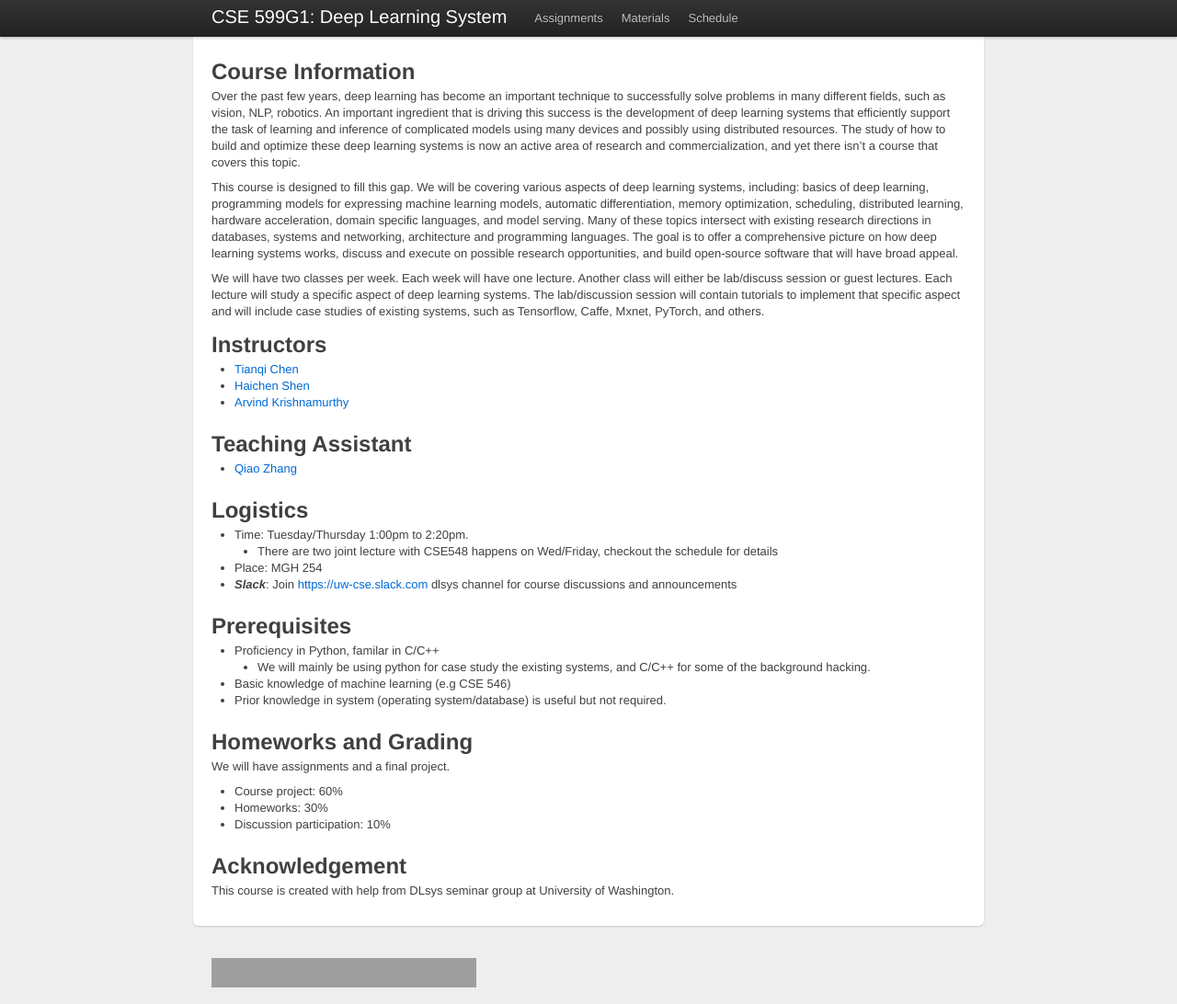
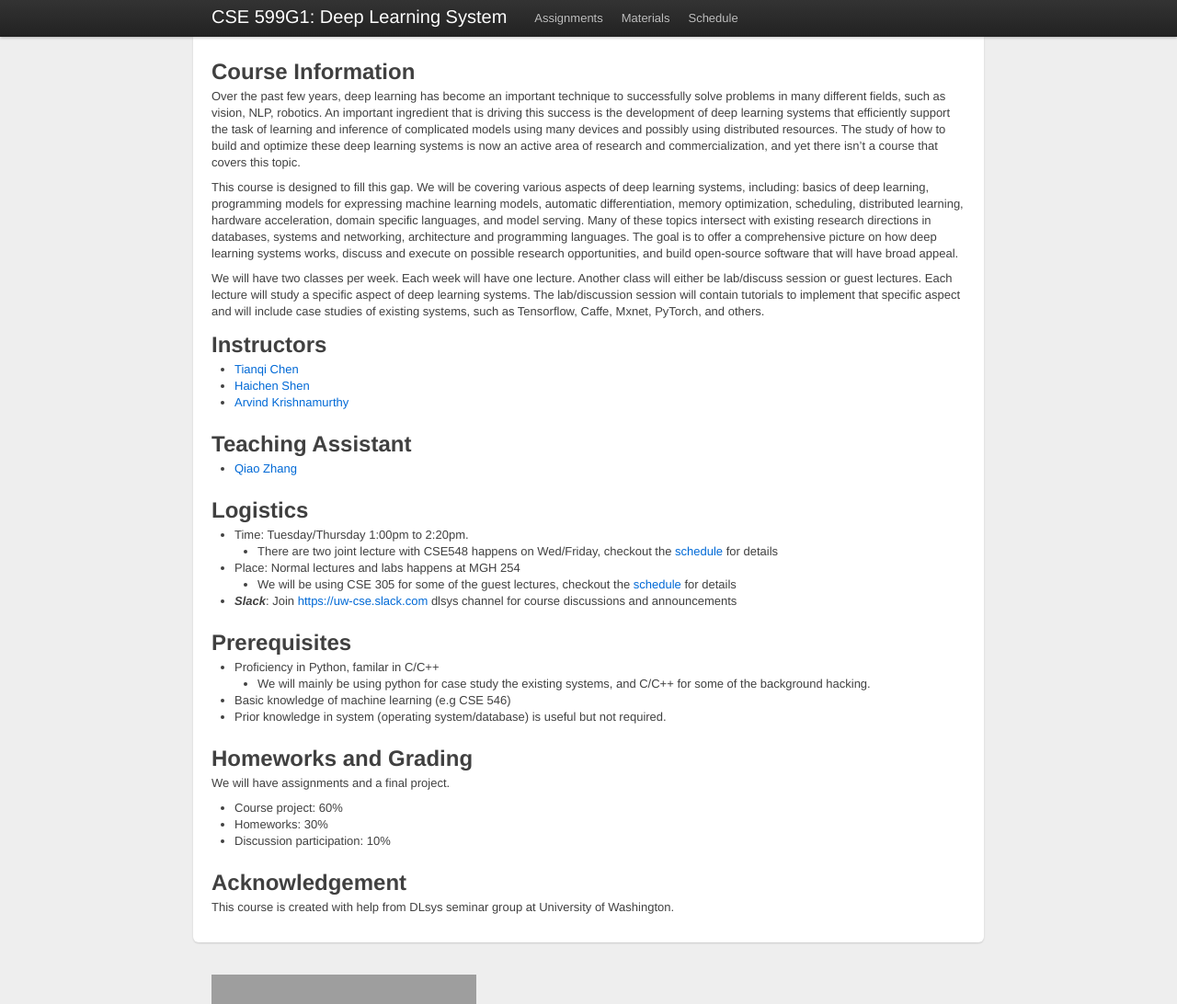
Before and after one commit to dlsys-course/dlsys-course.github.io, a Jekyll site: the page built from index.md, in a window 1280 px wide and 1092 px high. Shown: the whole window at 92% size. Built offline with Jekyll 4.4.1, drawn with Linux system fonts in a browser that asks for light colours; grey boxes are pictures that could not be loaded.

Commit message:
Update index.md

```diff
--- a/index.md
+++ b/index.md
@@ -27,8 +27,9 @@ and will include case studies of existing systems, such as Tensorflow, Caffe, Mx
 
 ## Logistics
 - Time: Tuesday/Thursday 1:00pm to 2:20pm.
-  - There are two joint lecture with CSE548 happens on Wed/Friday, checkout the schedule for details
-- Place: MGH 254
+  - There are two joint lecture with CSE548 happens on Wed/Friday, checkout the  [schedule](schedule)  for details
+- Place: Normal lectures and labs happens at MGH 254
+  - We will be using CSE 305 for some of the guest lectures, checkout the [schedule](schedule) for details
 - ***Slack***: Join [https://uw-cse.slack.com](https://uw-cse.slack.com) dlsys channel for course discussions and announcements
 
 ## Prerequisites
```
